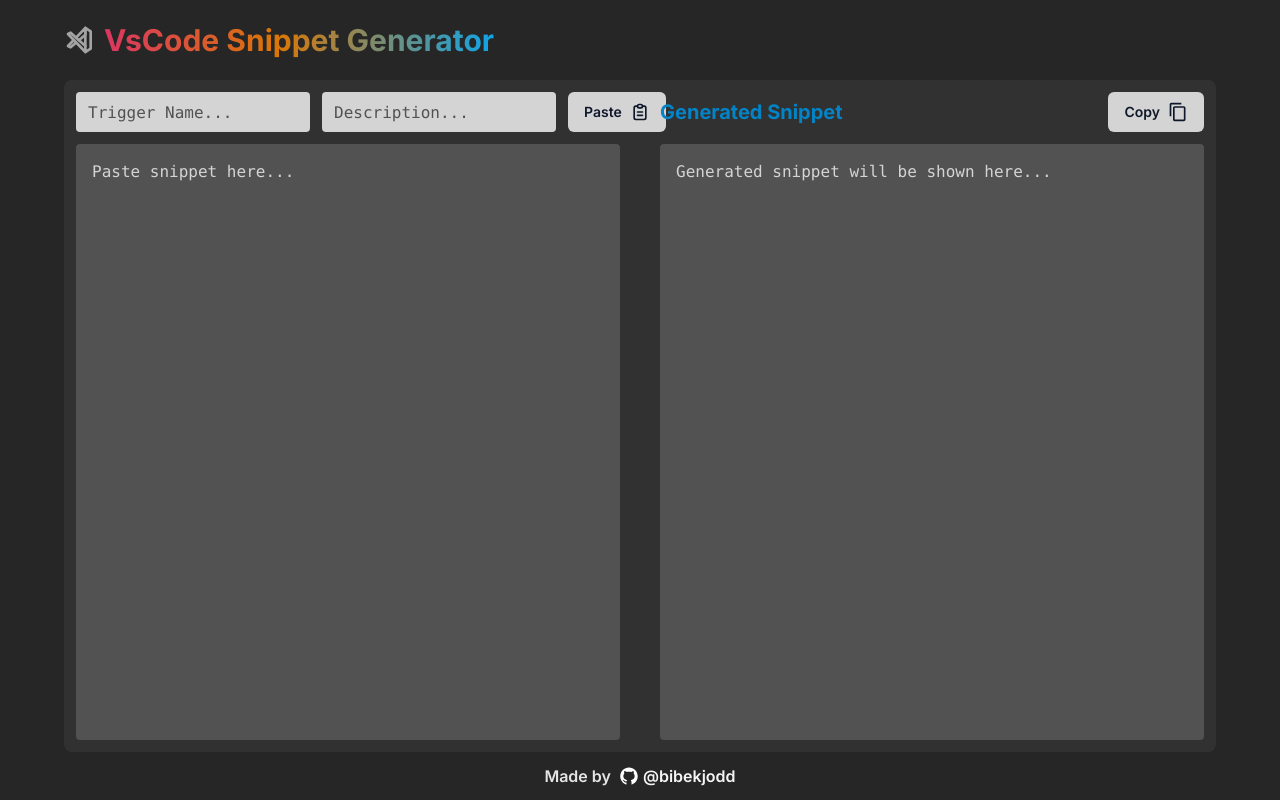
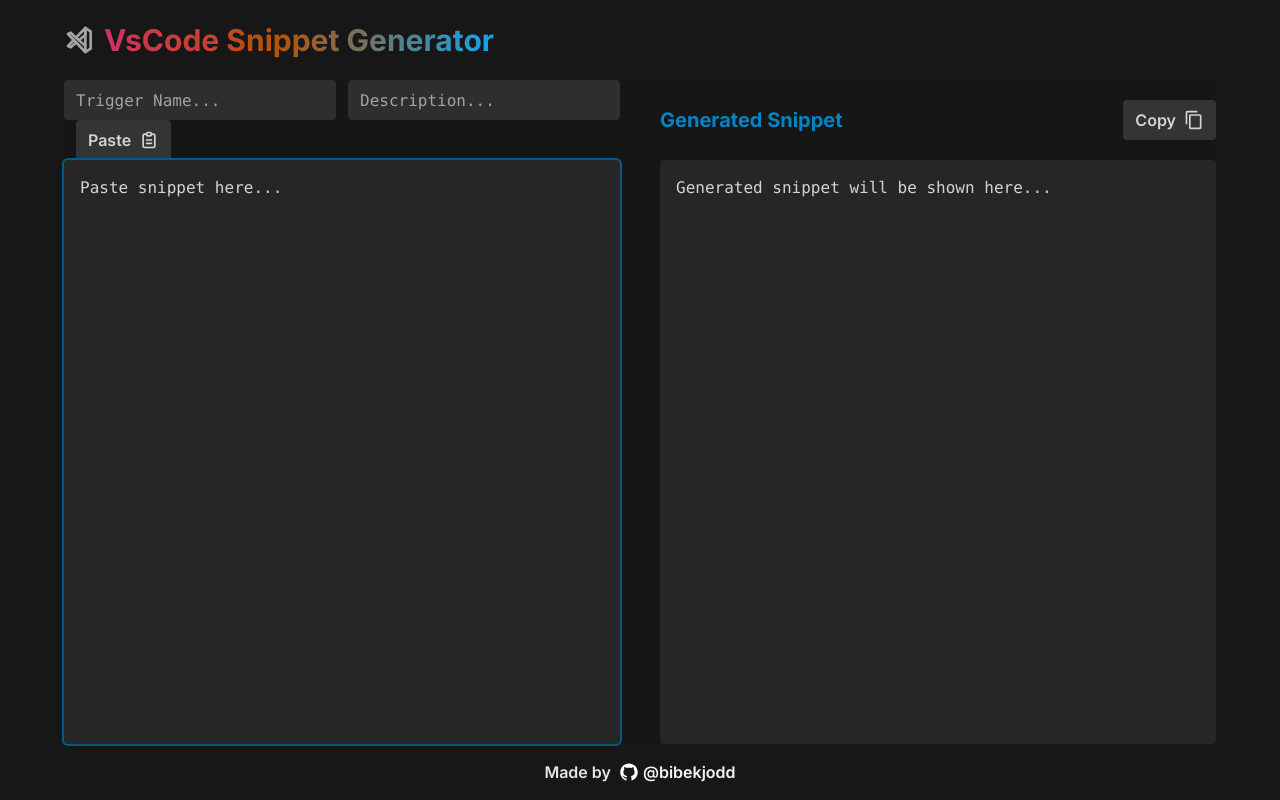
Before and after one commit to bibekjodd/vs-code-snippet-generator, a Next.js app: page / in a window 1280 px wide. Built offline with nearby package versions, Linux system fonts and the light colour scheme.

Commit message:
style: update ui

```diff
--- a/src/app/layout.tsx
+++ b/src/app/layout.tsx
@@ -1,7 +1,7 @@
 import type { Metadata } from 'next';
 import { Inter } from 'next/font/google';
+import { Toaster } from 'sonner';
 import './globals.css';
-import { Toaster } from 'sonner';
 
 const inter = Inter({ subsets: ['latin'] });
 
@@ -17,7 +17,7 @@
 }) {
   return (
     <html lang="en">
-      <body className={`${inter.className} bg-neutral-800`}>
+      <body className={`${inter.className} bg-neutral-900`}>
         <Toaster duration={5000} closeButton richColors theme="dark" />
         {children}
       </body>
--- a/src/app/page.tsx
+++ b/src/app/page.tsx
@@ -7,7 +7,7 @@
   return (
     <main className="mx-auto flex min-h-screen flex-col overflow-y-auto px-3.5 sm:px-4 md:px-5 lg:h-screen xl:px-16">
       <Header />
-      <div className="mb-5 grid flex-1 grid-cols-1 flex-col rounded-lg bg-white/5 p-3 pt-0 lg:mb-0 lg:grid-cols-2">
+      <div className="grid flex-1 grid-cols-1 flex-col rounded-lg bg-black/5 lg:mb-0 lg:grid-cols-2">
         <Editor />
         <Result />
       </div>
--- a/src/components/editor.tsx
+++ b/src/components/editor.tsx
@@ -1,7 +1,6 @@
 'use client';
 import { useSnippetGenerator } from '@/hooks/useSnippetGenerator';
-import React, { useEffect } from 'react';
-import { Button } from './ui/button';
+import { useEffect } from 'react';
 import { TbClipboardText } from 'react-icons/tb';
 import { toast } from 'sonner';
 
@@ -28,13 +27,12 @@
   }, []);
 
   return (
-    <div className="flex flex-col lg:pr-5">
-      <section className="flex w-full items-center sm:h-16">
-        <div className="flex w-full flex-col space-y-3 py-3 sm:flex-row sm:space-x-3 sm:space-y-0">
+    <div className="mb-5 flex flex-col lg:mb-0 lg:pr-5">
+      <div className="mb-5 flex w-full flex-col flex-wrap space-y-3 sm:flex-row sm:space-x-3 sm:space-y-0 lg:mb-0 lg:h-20 lg:items-center">
         <input
           type="text"
           placeholder="Trigger Name..."
-            className="h-10 flex-shrink flex-grow rounded-sm bg-neutral-300 px-2 font-mono outline-none placeholder:text-neutral-600 lg:px-3"
+          className="h-10 flex-shrink flex-grow rounded-sm bg-white/10 px-2 font-mono text-neutral-300 outline-none ring-2 ring-transparent placeholder:text-neutral-400 focus:ring-sky-800 lg:px-3"
           value={tabTriggerName}
           onChange={(e) => inputsChanged({ tabTriggerName: e.target.value })}
         />
@@ -43,17 +41,16 @@
           placeholder="Description..."
           value={description}
           onChange={(e) => inputsChanged({ description: e.target.value })}
-            className="h-10 flex-shrink flex-grow rounded-sm bg-neutral-300 px-2 font-mono outline-none placeholder:text-neutral-600 lg:px-3 "
+          className="h-10 flex-shrink flex-grow rounded-sm bg-white/10 px-2 font-mono text-neutral-300 outline-none ring-2 ring-transparent placeholder:text-neutral-400 focus:ring-sky-800 lg:px-3"
         />
-          <Button
+        <button
           onClick={pasteFromClipboard}
-            className="dark inline-flex h-10 flex-shrink-0 space-x-2 bg-neutral-300"
+          className="inline-flex h-10 flex-shrink-0 items-center justify-center space-x-2  rounded-sm bg-neutral-600/50 px-3 py-2 font-semibold text-neutral-300 transition-all active:scale-95"
         >
           <span className="font-semibold">Paste</span>
           <TbClipboardText className="h-5 w-5" />
-          </Button>
+        </button>
       </div>
-      </section>
 
       <textarea
         value={input}
@@ -64,7 +61,7 @@
         autoFocus
         onChange={(e) => inputsChanged({ input: e.target.value })}
         placeholder="Paste snippet here..."
-        className="min-h-[200px] flex-1 resize-none rounded-sm bg-neutral-600 p-4 font-mono text-white outline-none placeholder:text-neutral-300"
+        className="min-h-[200px] flex-1 resize-none rounded-sm bg-neutral-800 p-4 font-mono text-neutral-200 outline-none ring-2 ring-transparent placeholder:text-neutral-300 focus:ring-sky-800"
       ></textarea>
     </div>
   );
--- a/src/components/footer.tsx
+++ b/src/components/footer.tsx
@@ -1,9 +1,8 @@
-import React from 'react';
 import { AiOutlineGithub } from 'react-icons/ai';
 
 export default function Footer() {
   return (
-    <div className="flex h-16 items-center justify-center lg:h-12">
+    <div className="flex h-16 items-center justify-center lg:h-14">
       <p className="flex items-center">
         <span className="mr-2 font-semibold text-neutral-200">Made by </span>
         <a
--- a/src/components/header.tsx
+++ b/src/components/header.tsx
@@ -1,10 +1,9 @@
-import React from 'react';
 import { TbBrandVscode } from 'react-icons/tb';
 
 export default function Header() {
   return (
-    <header className="flex h-16 items-center lg:h-20">
-      <h3 className="flex items-center space-x-2 bg-gradient-to-r from-pink-600 via-amber-600 to-sky-500 bg-clip-text text-2xl font-bold text-transparent md:text-3xl">
+    <header className="flex h-16 items-center md:h-20">
+      <h3 className="flex items-center space-x-2 bg-gradient-to-r from-pink-600 via-amber-700 to-sky-500 bg-clip-text text-2xl font-bold text-transparent md:text-3xl">
         <TbBrandVscode className="h-8 w-8 text-neutral-400" />
         <span>VsCode Snippet Generator</span>
       </h3>
--- a/src/components/result.tsx
+++ b/src/components/result.tsx
@@ -1,8 +1,6 @@
 'use client';
 import { useSnippetGenerator } from '@/hooks/useSnippetGenerator';
-import React from 'react';
 import { MdContentCopy } from 'react-icons/md';
-import { Button } from './ui/button';
 import { toast } from 'sonner';
 
 export default function Result() {
@@ -19,21 +17,21 @@
 
   return (
     <div className="flex flex-col lg:pl-5">
-      <div className="flex h-16 items-center justify-between">
+      <div className="flex h-20 items-center justify-between">
         <p className="text-xl font-bold text-sky-600">Generated Snippet</p>
-        <Button
+        <button
           onClick={copyToClipboard}
-          className="dark flex h-10 items-center space-x-2 bg-neutral-300 font-semibold"
+          className="inline-flex h-10 flex-shrink-0 items-center justify-center space-x-2  rounded-sm bg-neutral-600/50 px-3 py-2 font-semibold text-neutral-300 transition-all active:scale-95"
         >
           <span>Copy</span>
           <MdContentCopy className="h-5 w-5" />
-        </Button>
+        </button>
       </div>
       <textarea
         value={result}
         readOnly
         placeholder="Generated snippet will be shown here..."
-        className="min-h-[200px] flex-1 resize-none rounded-sm bg-neutral-600 p-4 font-mono text-white outline-none placeholder:text-neutral-300"
+        className="min-h-[200px] flex-1 resize-none rounded-sm bg-neutral-800 p-4 font-mono text-neutral-200 outline-none ring-2 ring-transparent placeholder:text-neutral-300 focus:ring-sky-800"
       ></textarea>
     </div>
   );
--- a/src/components/ui/button.tsx
+++ /dev/null
@@ -1,56 +0,0 @@
-import * as React from 'react';
-import { Slot } from '@radix-ui/react-slot';
-import { cva, type VariantProps } from 'class-variance-authority';
-
-import { cn } from '@/lib/utils';
-
-const buttonVariants = cva(
-  'inline-flex items-center justify-center whitespace-nowrap rounded-md text-sm font-medium ring-offset-background transition-colors focus-visible:outline-none focus-visible:ring-2 focus-visible:ring-ring focus-visible:ring-offset-2 disabled:pointer-events-none disabled:opacity-50',
-  {
-    variants: {
-      variant: {
-        default: 'bg-primary text-primary-foreground hover:bg-primary/90',
-        destructive:
-          'bg-destructive text-destructive-foreground hover:bg-destructive/90',
-        outline:
-          'border border-input bg-background hover:bg-accent hover:text-accent-foreground',
-        secondary:
-          'bg-secondary text-secondary-foreground hover:bg-secondary/80',
-        ghost: 'hover:bg-accent hover:text-accent-foreground',
-        link: 'text-primary underline-offset-4 hover:underline'
-      },
-      size: {
-        default: 'h-10 px-4 py-2',
-        sm: 'h-9 rounded-md px-3',
-        lg: 'h-11 rounded-md px-8',
-        icon: 'h-10 w-10'
-      }
-    },
-    defaultVariants: {
-      variant: 'default',
-      size: 'default'
-    }
-  }
-);
-
-export interface ButtonProps
-  extends React.ButtonHTMLAttributes<HTMLButtonElement>,
-    VariantProps<typeof buttonVariants> {
-  asChild?: boolean;
-}
-
-const Button = React.forwardRef<HTMLButtonElement, ButtonProps>(
-  ({ className, variant, size, asChild = false, ...props }, ref) => {
-    const Comp = asChild ? Slot : 'button';
-    return (
-      <Comp
-        className={cn(buttonVariants({ variant, size, className }))}
-        ref={ref}
-        {...props}
-      />
-    );
-  }
-);
-Button.displayName = 'Button';
-
-export { Button, buttonVariants };
```
Lines whose indentation alone changed are shown as unchanged.
